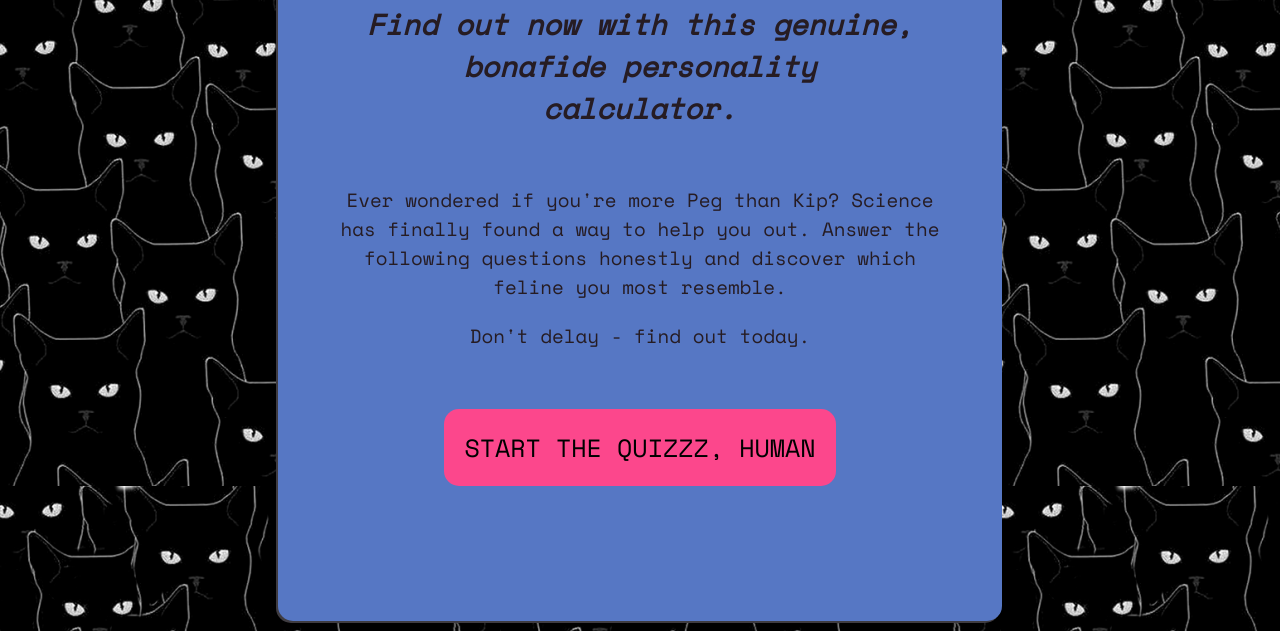
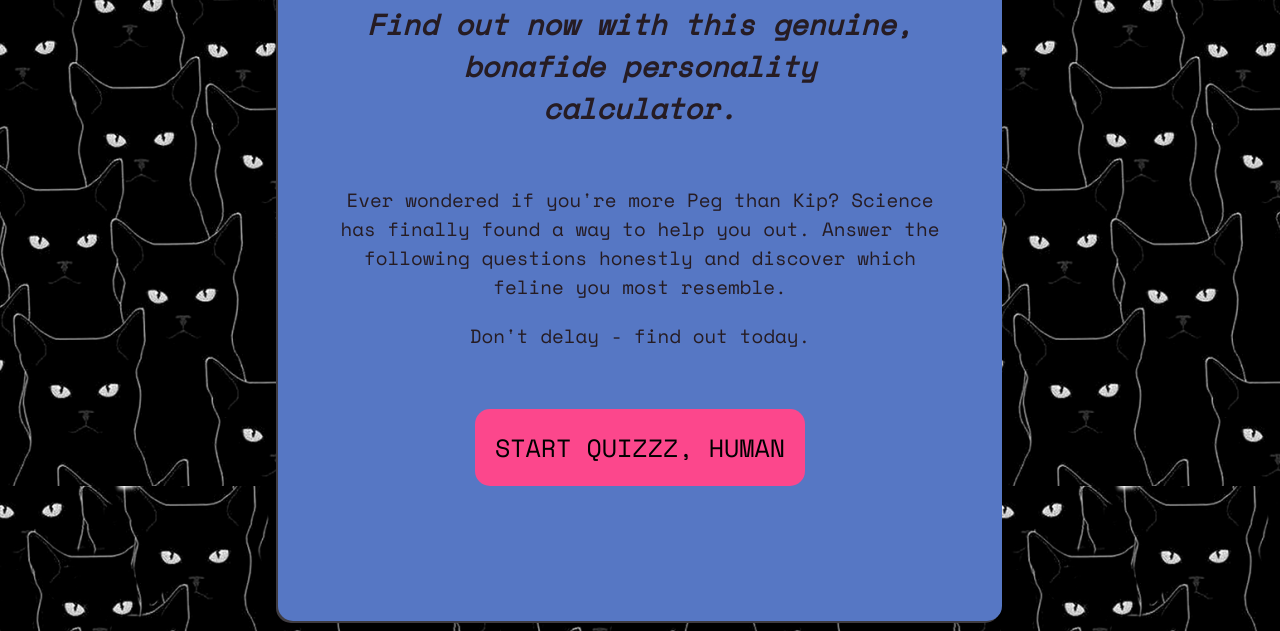
Before and after one commit to russelljkennedy/catquiz, a plain HTML site: page index.html in a window 1280 px wide. Shown: the part 177-808 px from the top of the page. Drawn offline with nearby package versions, Linux system fonts and the light colour scheme.

Commit message:
Updated intro button text

```diff
--- a/index.html
+++ b/index.html
@@ -20,7 +20,7 @@
           <h2><em>{{ whiskers.intro }}</em></h2>
           <p>Ever wondered if you're more Peg than Kip? Science has finally found a way to help you out. Answer the following questions honestly and discover which feline you most resemble.</p>
           <p>Don't delay - find out today.</p>
-          <p><button class="start" @click="startQuiz">Start the quizzz, human</button></p>
+          <p><button class="start" @click="startQuiz">Start quizzz, human</button></p>
         </div>
         <div v-else>
           <div v-for="(question, index) in whiskers.questions">
```
